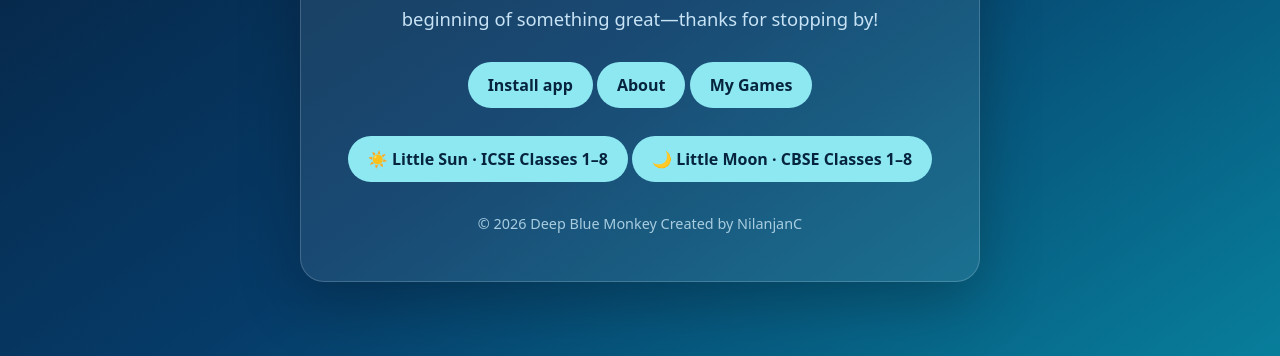
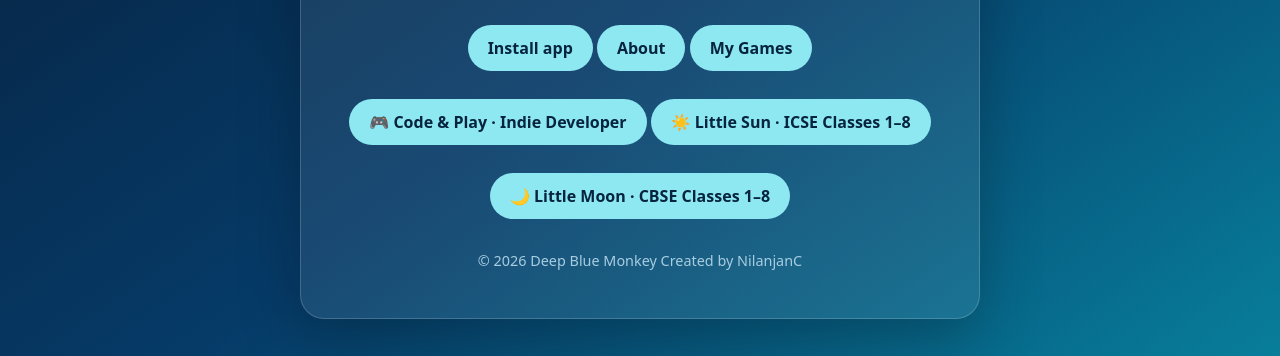
Before and after one commit to 75neel-ops/deepbluemonkey, a plain HTML site: page index.html in a window 1280 px wide. Shown: the part 444-800 px from the top of the page. Drawn offline with Linux system fonts and the light colour scheme.

Commit message:
Link Code & Play portfolio from homepage

```diff
--- a/index.html
+++ b/index.html
@@ -111,6 +111,7 @@
     <p id="install-help" hidden>On Android, open the browser menu and choose Install app. On iPhone or iPad, tap Share, then Add to Home Screen. On desktop, use the install icon in the browser address bar or choose Install from the browser menu.</p>
     <a href="about.html">About</a>
     <a href="games.html">My Games</a>
+    <a href="code-play-portfolio/" aria-label="Open Code &amp; Play, indie developer portfolio">🎮 Code &amp; Play · Indie Developer</a>
     <a href="little-sun/" aria-label="Open Little Sun, the ICSE learning app for Classes 1 to 8">☀️ Little Sun · ICSE Classes 1–8</a>
     <a href="https://75neel-ops.github.io/little-moon/" aria-label="Open Little Moon, the CBSE learning app for Classes 1 to 8">🌙 Little Moon · CBSE Classes 1–8</a>
     <footer>© 2026 Deep Blue Monkey Created by NilanjanC</footer>
```
